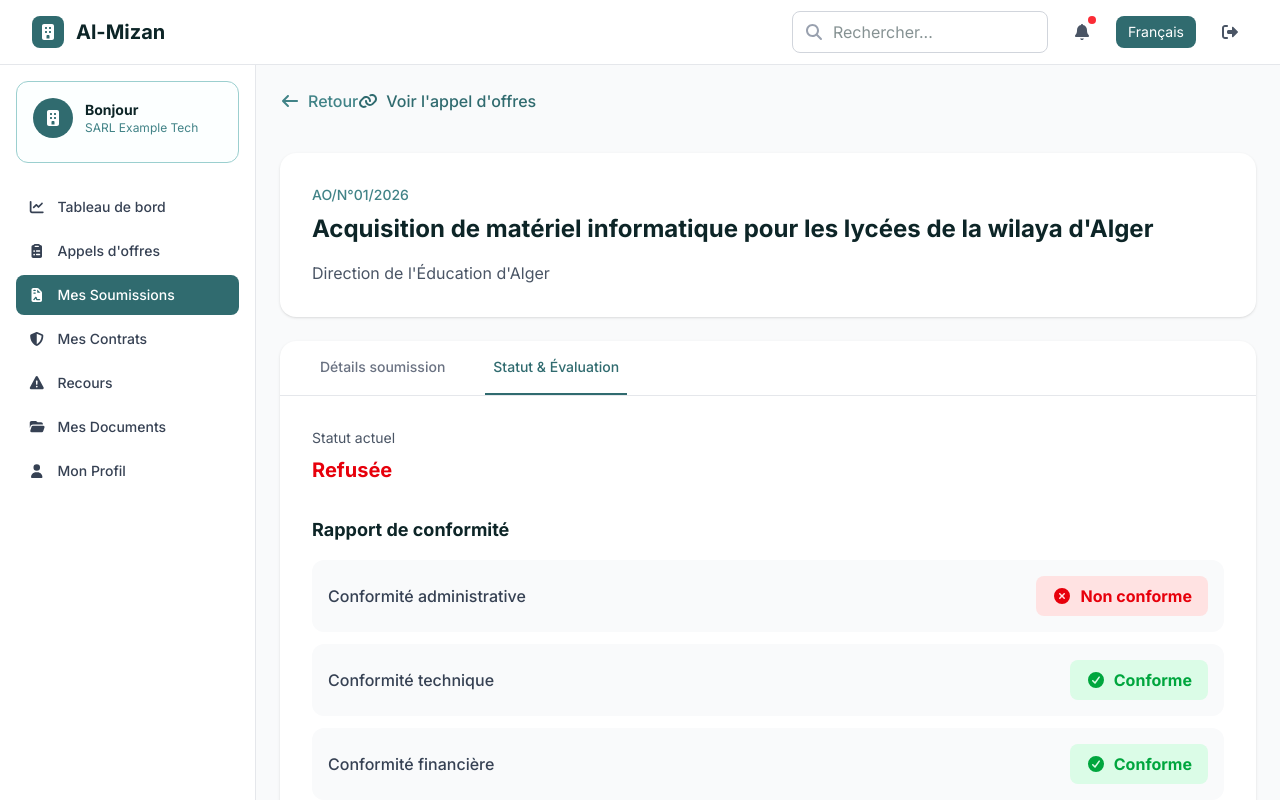
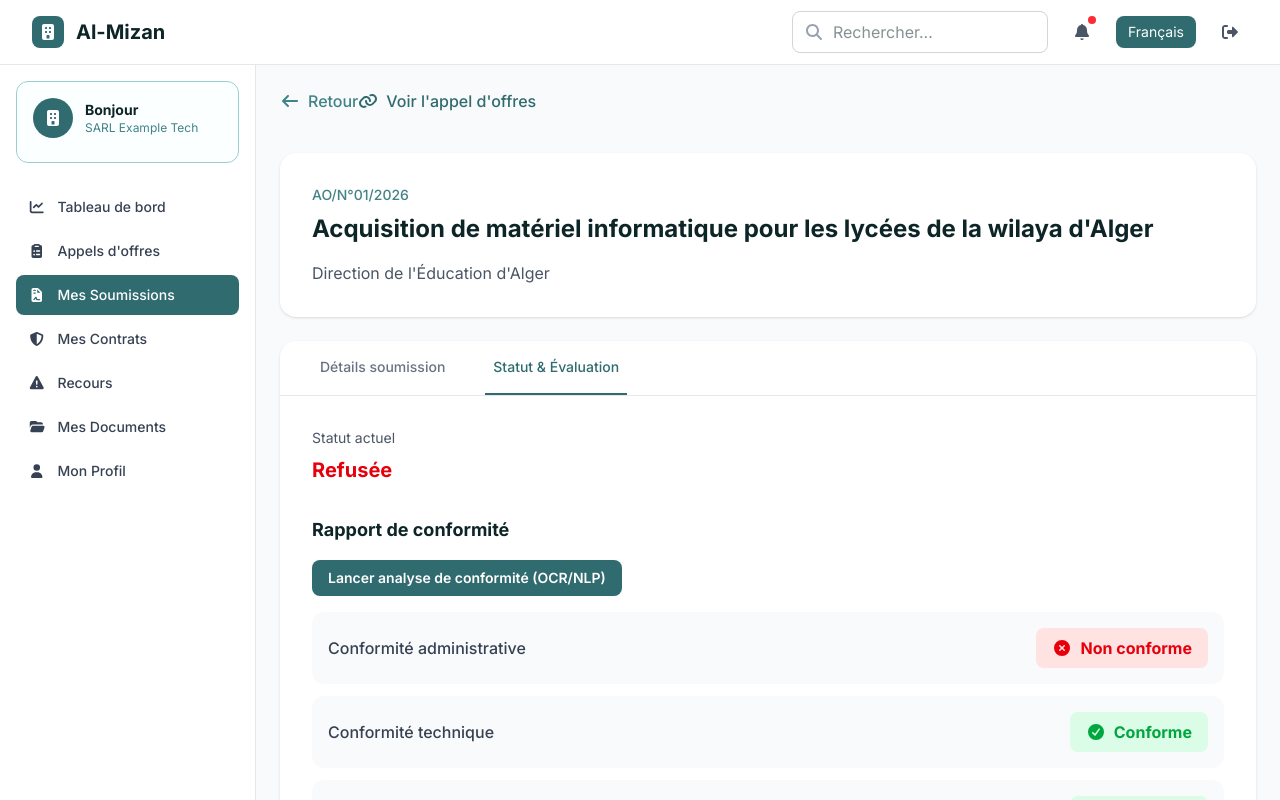
Before and after one commit to Al-Mizan-Project/Al-Mizan-Frontend, a Next.js app: page /1/dashboard/operator/soumissions/1 in a window 1280 px wide. Both pictures are taken after a click on the button "Statut & Évaluation". Shown: the top 800 px of the page. Built offline with nearby package versions, Linux system fonts and the light colour scheme.

Commit message:
Add submission ID handling and automatic compliance analysis to SoumissionDetailPage

```diff
--- a/app/[lang]/dashboard/operator/soumissions/[id]/page.tsx
+++ b/app/[lang]/dashboard/operator/soumissions/[id]/page.tsx
@@ -12,7 +12,8 @@ import {
   faTimesCircle,
   faExclamationTriangle,
   faChartLine,
-  faArrowLeft
+  faArrowLeft,
+  faSpinner
 } from '@fortawesome/free-solid-svg-icons';
 import Link from 'next/link';
 import { useRouter } from 'next/navigation';
@@ -24,7 +25,17 @@ export default function SoumissionDetailPage({
 }) {
   const router = useRouter();
   const [lang, setLang] = useState<string>('');
+  const [submissionId, setSubmissionId] = useState<string>('');
   const [activeTab, setActiveTab] = useState<'details' | 'statut'>('details');
+  const [isAnalysing, setIsAnalysing] = useState(false);
+  const [analyseError, setAnalyseError] = useState<string>('');
+  const [analyseResult, setAnalyseResult] = useState<{
+    conformite_statut: string;
+    conformite_rapport?: {
+      missing_documents?: string[];
+      invalid_documents?: string[];
+    };
+  } | null>(null);
 
   useEffect(() => {
     let isMounted = true;
@@ -33,6 +44,7 @@ export default function SoumissionDetailPage({
       const resolvedParams = await params;
       if (isMounted) {
         setLang(resolvedParams.lang);
+        setSubmissionId(resolvedParams.id);
       }
     };
 
@@ -65,12 +77,61 @@ export default function SoumissionDetailPage({
     motifRefus: 'Le certificat CNAS fourni est expiré depuis le 01/01/2026. Veuillez renouveler votre attestation pour les prochaines soumissions.',
     dateEvaluation: '2026-04-20T10:45:00',
     documents: [
-      { name: 'offre_technique.pdf', type: 'technique', size: '3.2 MB' },
-      { name: 'offre_financiere_chiffree', type: 'financiere', size: '1.8 MB', encrypted: true },
-      { name: 'extrait_role.pdf', type: 'administratif', size: '450 KB' },
-      { name: 'certificat_cnas.pdf', type: 'administratif', size: '380 KB' },
-      { name: 'registre_commerce.pdf', type: 'administratif', size: '520 KB' },
+      { idDocument: 101, name: 'offre_technique.pdf', type: 'technique', size: '3.2 MB' },
+      { idDocument: 102, name: 'offre_financiere_chiffree', type: 'financiere', size: '1.8 MB', encrypted: true },
+      { idDocument: 103, name: 'extrait_role.pdf', type: 'administratif', size: '450 KB' },
+      { idDocument: 104, name: 'certificat_cnas.pdf', type: 'administratif', size: '380 KB' },
+      { idDocument: 105, name: 'registre_commerce.pdf', type: 'administratif', size: '520 KB' },
     ]
+  };
+
+  const mapConformiteStatutToUi = (statut?: string) => {
+    const normalized = (statut || '').toUpperCase();
+    if (normalized === 'CONFORME') return 'conforme';
+    if (normalized === 'PIECES_MANQUANTES' || normalized === 'NON_CONFORME') return 'non_conforme';
+    return 'en_attente';
+  };
+
+  const triggerConformiteAuto = async () => {
+    if (!submissionId) return;
+
+    setAnalyseError('');
+    setIsAnalysing(true);
+    try {
+      const baseUrl = process.env.NEXT_PUBLIC_IA_SERVICE_URL || 'http://localhost:18088';
+      const payload = {
+        id_appel_offre: soumission.appelOffre.id,
+        provided_document_ids: soumission.documents.map((doc) => doc.idDocument),
+        perform_ocr: true,
+      };
+
+      const response = await fetch(
+        `${baseUrl}/ia/conformite/verifier-soumission-auto/${submissionId}`,
+        {
+          method: 'POST',
+          headers: {
+            'Content-Type': 'application/json',
+          },
+          body: JSON.stringify(payload),
+        }
+      );
+
+      if (!response.ok) {
+        const errorText = await response.text();
+        throw new Error(errorText || 'La vérification automatique a échoué.');
+      }
+
+      const data = await response.json();
+      setAnalyseResult({
+        conformite_statut: data?.conformite_statut || '',
+        conformite_rapport: data?.conformite_rapport || {},
+      });
+    } catch (error) {
+      const message = error instanceof Error ? error.message : 'Erreur inconnue';
+      setAnalyseError(message);
+    } finally {
+      setIsAnalysing(false);
+    }
   };
 
   const getConformiteStatus = (status: string) => {
@@ -153,6 +214,10 @@ export default function SoumissionDetailPage({
   };
 
   const t = translations[lang as 'fr' | 'ar'] || translations.fr;
+
+  const effectiveConformiteAdmin = analyseResult
+    ? mapConformiteStatutToUi(analyseResult.conformite_statut)
+    : soumission.conformiteAdmin;
 
   const formatMontant = (montant: number) => {
     return new Intl.NumberFormat('fr-DZ').format(montant) + ' DA';
@@ -290,16 +355,49 @@ export default function SoumissionDetailPage({
                 {/* Compliance Report */}
                 <div>
                   <h3 className="text-lg font-bold text-[#0D2527] mb-4">{t.rapportConformite}</h3>
+                  <div className="mb-4 flex items-center gap-3">
+                    <button
+                      onClick={triggerConformiteAuto}
+                      disabled={isAnalysing}
+                      className="px-4 py-2 rounded-lg bg-[#306B6F] hover:bg-[#173C3F] disabled:opacity-60 text-white text-sm font-semibold transition-colors"
+                    >
+                      {isAnalysing ? (
+                        <span className="inline-flex items-center gap-2">
+                          <FontAwesomeIcon icon={faSpinner} className="animate-spin" />
+                          Analyse IA en cours...
+                        </span>
+                      ) : (
+                        'Lancer analyse de conformité (OCR/NLP)'
+                      )}
+                    </button>
+                    {analyseResult && (
+                      <span className="text-xs text-green-700 bg-green-100 px-2 py-1 rounded-md">
+                        Dernier statut IA: {analyseResult.conformite_statut}
+                      </span>
+                    )}
+                  </div>
+                  {analyseError && (
+                    <p className="mb-4 text-sm text-red-700 bg-red-100 rounded-lg px-3 py-2">{analyseError}</p>
+                  )}
                   <div className="space-y-3">
                     <div className="flex items-center justify-between p-4 bg-gray-50 rounded-xl">
                       <span className="font-medium text-gray-700">{t.conformiteAdmin}</span>
                       <span className={`px-4 py-2 rounded-lg font-bold flex items-center gap-2 ${
-                        getConformiteStatus(soumission.conformiteAdmin).bg
-                      } ${getConformiteStatus(soumission.conformiteAdmin).color}`}>
-                        <FontAwesomeIcon icon={getConformiteStatus(soumission.conformiteAdmin).icon} />
-                        {getConformiteStatus(soumission.conformiteAdmin).label}
+                        getConformiteStatus(effectiveConformiteAdmin).bg
+                      } ${getConformiteStatus(effectiveConformiteAdmin).color}`}>
+                        <FontAwesomeIcon icon={getConformiteStatus(effectiveConformiteAdmin).icon} />
+                        {getConformiteStatus(effectiveConformiteAdmin).label}
                       </span>
                     </div>
+
+                    {analyseResult?.conformite_rapport?.missing_documents && analyseResult.conformite_rapport.missing_documents.length > 0 && (
+                      <div className="p-4 bg-amber-50 border border-amber-200 rounded-xl">
+                        <p className="text-sm font-semibold text-amber-800 mb-2">Pièces manquantes détectées</p>
+                        <p className="text-sm text-amber-700">
+                          {analyseResult.conformite_rapport.missing_documents.join(', ')}
+                        </p>
+                      </div>
+                    )}
 
                     <div className="flex items-center justify-between p-4 bg-gray-50 rounded-xl">
                       <span className="font-medium text-gray-700">{t.conformiteTechnique}</span>
```
